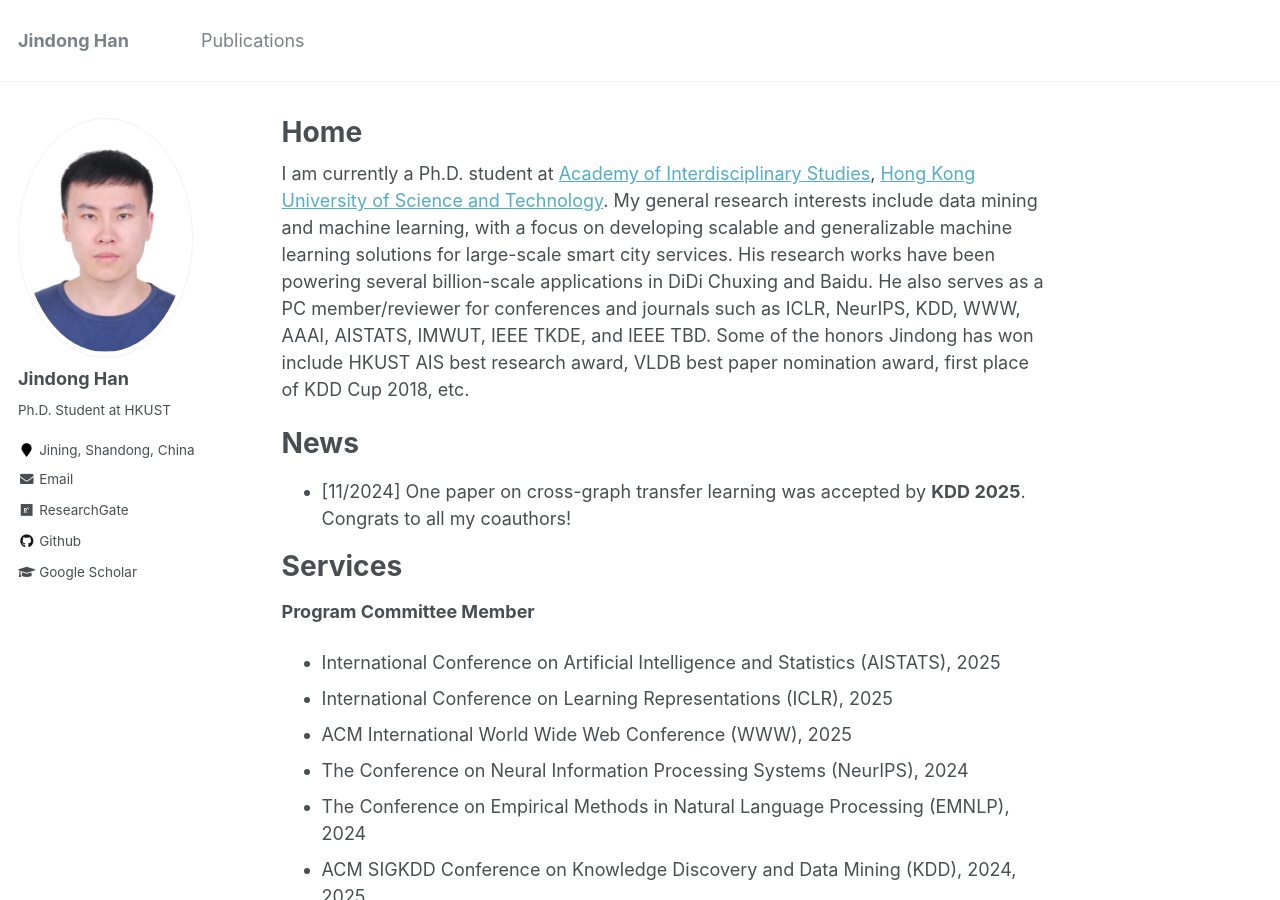
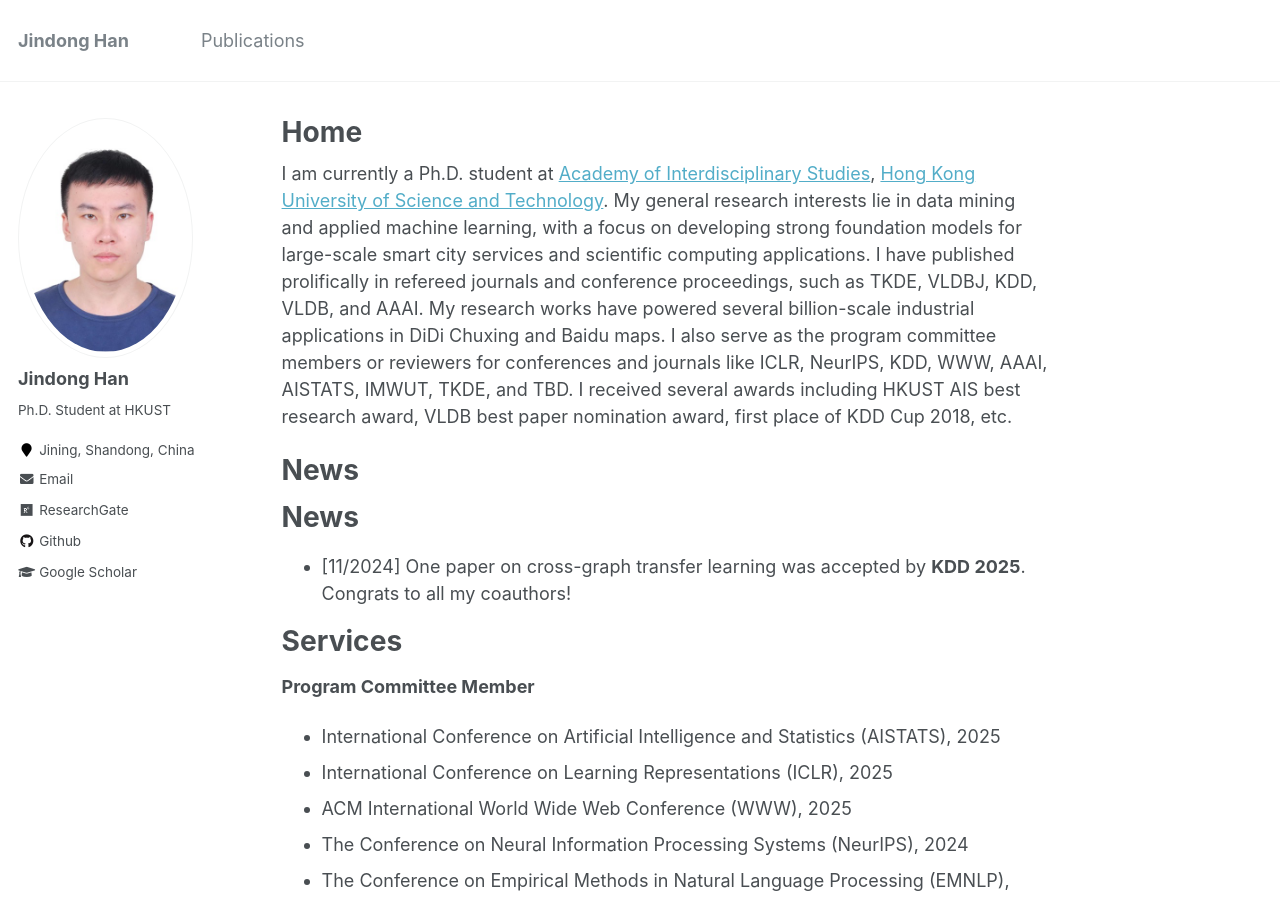
Before and after one commit to jhanao-hkust/jhanao-hkust.github.io, a Jekyll site: the page built from _pages/about.md, in a window 1280 px wide and 900 px high. Built offline with Jekyll 4.4.1, drawn with Linux system fonts in a browser that asks for light colours.

Commit message:
Update about.md

```diff
--- a/_pages/about.md
+++ b/_pages/about.md
@@ -8,7 +8,9 @@ redirect_from:
   - /about.html
 ---
 
-I am currently a Ph.D. student at [Academy of Interdisciplinary Studies](https://ais.hkust.edu.hk/), [Hong Kong University of Science and Technology](https://hkust.edu.hk/). My general research interests include data mining and machine learning, with a focus on developing scalable and generalizable machine learning solutions for large-scale smart city services. His research works have been powering several billion-scale applications in DiDi Chuxing and Baidu. He also serves as a PC member/reviewer for conferences and journals such as ICLR, NeurIPS, KDD, WWW, AAAI, AISTATS, IMWUT, IEEE TKDE, and IEEE TBD. Some of the honors Jindong has won include HKUST AIS best research award, VLDB best paper nomination award, first place of KDD Cup 2018, etc.
+I am currently a Ph.D. student at [Academy of Interdisciplinary Studies](https://ais.hkust.edu.hk/), [Hong Kong University of Science and Technology](https://hkust.edu.hk/). My general research interests lie in data mining and applied machine learning, with a focus on developing strong foundation models for large-scale smart city services and scientific computing applications. I have published prolifically in refereed journals and conference proceedings, such as TKDE, VLDBJ, KDD, VLDB, and AAAI. My research works have powered several billion-scale industrial applications in DiDi Chuxing and Baidu maps. I also serve as the program committee members or reviewers for conferences and journals like ICLR, NeurIPS, KDD, WWW, AAAI, AISTATS, IMWUT, TKDE, and TBD. I received several awards including HKUST AIS best research award, VLDB best paper nomination award, first place of KDD Cup 2018, etc.
+
+# News
 
 # News
 
```
